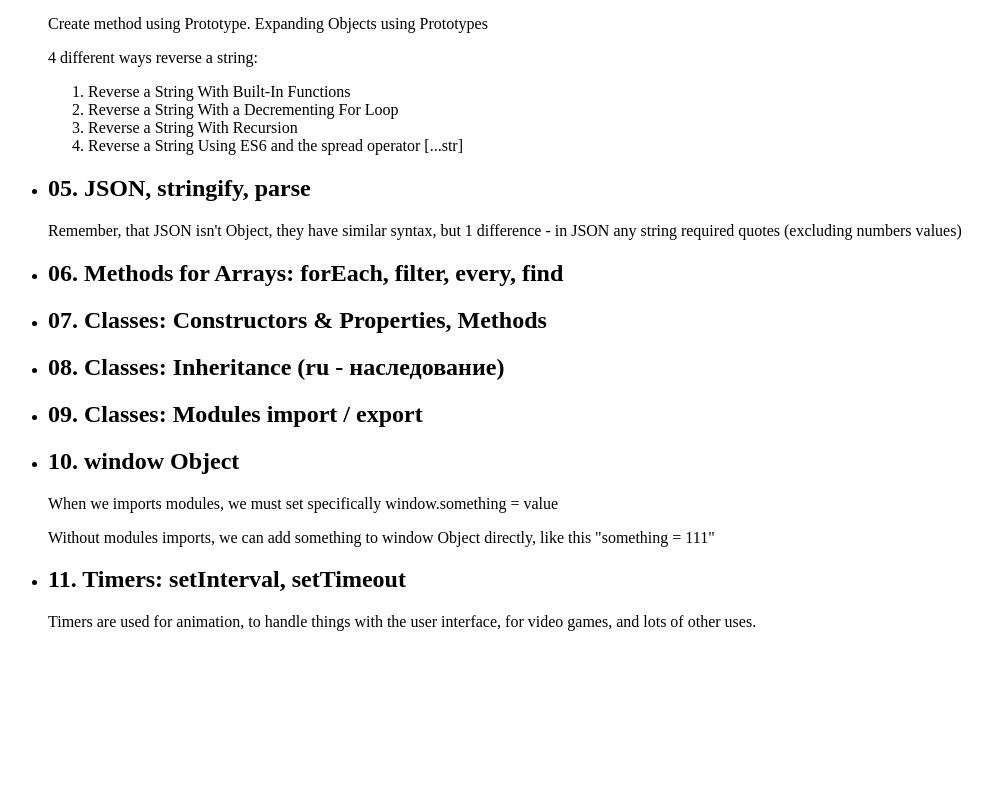
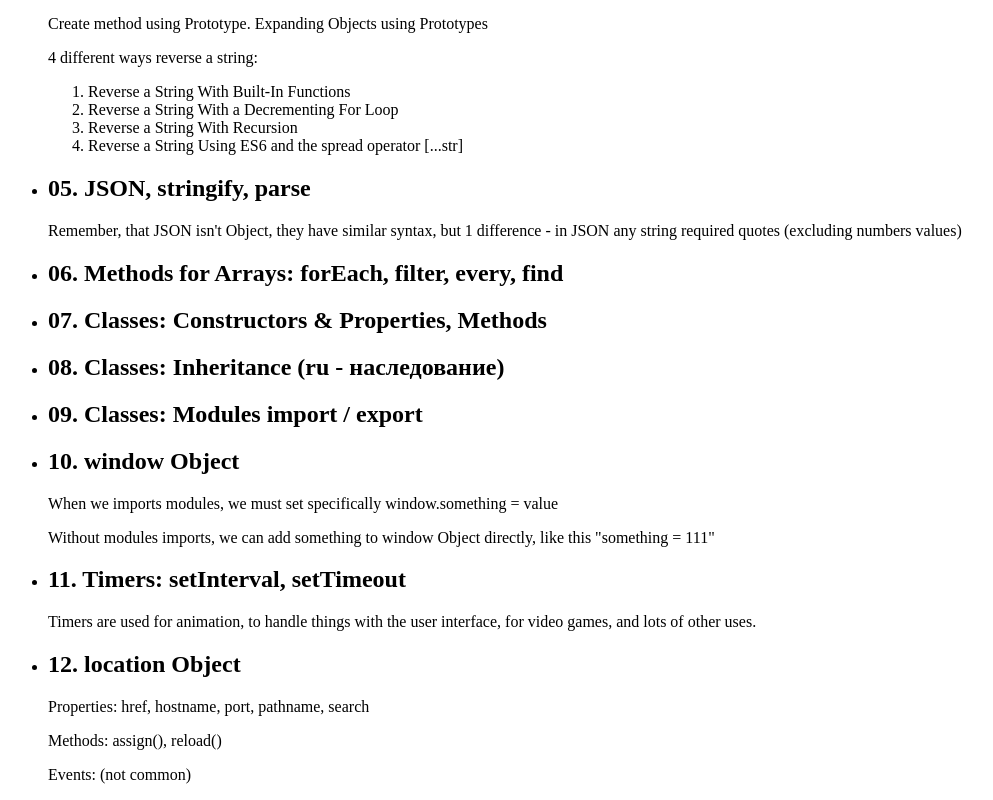
Before and after one commit to Diligens/js-trainings, a website: page index.html in a window 1280 px wide. Shown: the part 362-1162 px from the top of the page, without its empty margins (0-993 px from the left). Before the commit the page ends 1009 px from the top, so only its background shows below. Drawn offline with Linux system fonts and the light colour scheme.

Commit message:
location Object

```diff
--- a/index.html
+++ b/index.html
@@ -79,6 +79,14 @@
         <p>Timers are used for animation, to handle things with the user interface, for video games, and lots of other uses.</p>
       </div>
     </li>
+    <li>
+        <div>
+          <h2>12. location Object</h2>
+          <p>Properties: href, hostname, port, pathname, search</p>
+          <p>Methods: assign(), reload()</p>
+          <p>Events: (not common)</p>
+        </div>
+      </li>
   </ul>
 
   <!-- <script src="scripts/script_01.js"></script>
@@ -92,5 +100,6 @@
   <script src="scripts/script_09.js"></script>
   <script src="scripts/script_10.js"></script> -->
   <script src="scripts/script_11.js"></script>
+  <script src="scripts/script_12.js"></script>
 </body>
 </html>
--- a/scripts/script_11.js
+++ b/scripts/script_11.js
@@ -1,3 +1,5 @@
+console.log("============ SCRIPT 11 LOGS START ============");
+
 let intervalId = setInterval( function() {
   console.log('1 second passed');
 }, 1000);
@@ -6,5 +8,3 @@ let intervalId = setInterval( function() {
 setTimeout( function() {
   clearInterval(intervalId);
 }, 8000);
-
-console.log("============ SCRIPT 11 LOGS START ============");
--- /dev/null
+++ b/scripts/script_12.js
@@ -0,0 +1,5 @@
+console.log("============ SCRIPT 12 LOGS START ============");
+
+console.log(location);
+console.log(window.location);
+console.log(document.location);
```
